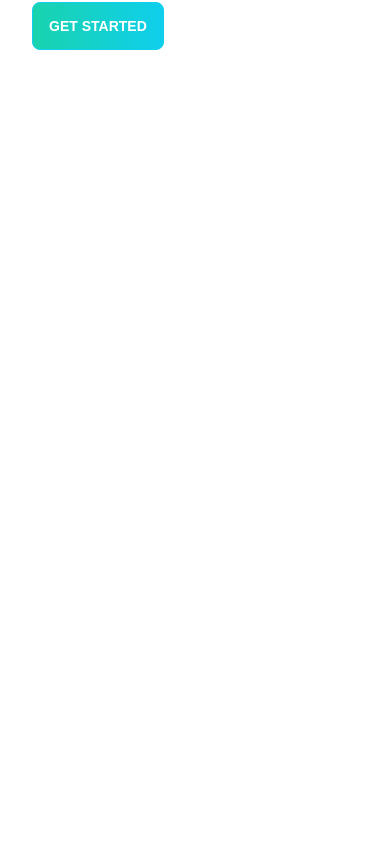
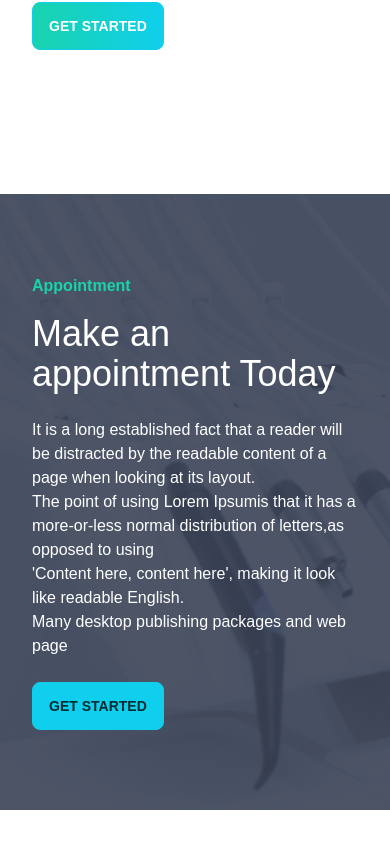
Before and after one commit to Md-FarhadHossain/doctors-portal, a React (Create React App) app: page / in a window 390 px wide. Shown: the part 3512-4360 px from the top of the page. Before the commit the page ends 3706 px from the top, so only its background shows below. Built offline with nearby package versions, Linux system fonts and the light colour scheme; the HTML template or start-up script is replaced by a standard one.

Commit message:
doctor section / appointment section done with responsive

```diff
--- /dev/null
+++ b/src/components/Appointment/Appointment.jsx
@@ -0,0 +1,32 @@
+import React from "react";
+import doctor from '../../assets/images/doctor.png'
+import appointment from '../../assets/images/appointment.png'
+
+const Appointment = () => {
+  return (
+    <section style={{
+        background: `url(${appointment})`
+    }} className='my-16'>
+      <div className="container mx-auto px-4 lg-px-0 lg:py-0 py-16">
+        <div className="hero">
+          <div className="hero-content flex-col lg:flex-row">
+            <img
+              src={doctor}
+              className="w-full -mt-36 -mb-4 hidden lg:block"
+            />
+            <div className="text-white ">
+              <h4 className="font-bold text-secondary mb-4">Appointment</h4>
+              <h1 className="text-4xl">Make an appointment Today</h1>
+              <p className="py-6">
+              It is a long established fact that a reader will be distracted by the readable content of a page when looking at its layout.<br /> The point of using  Lorem Ipsumis that it has a more-or-less normal distribution of letters,as opposed to using <br /> 'Content here, content here', making it look like readable English. <br /> Many desktop publishing packages and web page
+              </p>
+              <button className="btn btn-primary">Get Started</button>
+            </div>
+          </div>
+        </div>
+      </div>
+    </section>
+  );
+};
+
+export default Appointment;
--- a/src/pages/Home/Home.jsx
+++ b/src/pages/Home/Home.jsx
@@ -1,4 +1,5 @@
 import React from 'react'
+import Appointment from '../../components/Appointment/Appointment'
 import DentalInfo from '../../components/DentalInfo/DentalInfo'
 import HeroSection from '../../components/HeroSection/HeroSection'
 import OutlineServiceCard from '../../components/OutlineServiceCard/OutlineServiceCard'
@@ -11,6 +12,7 @@ const Home = () => {
         <OutlineServiceCard />
         <Service />
         <DentalInfo />
+        <Appointment />
     </>
   )
 }
```
